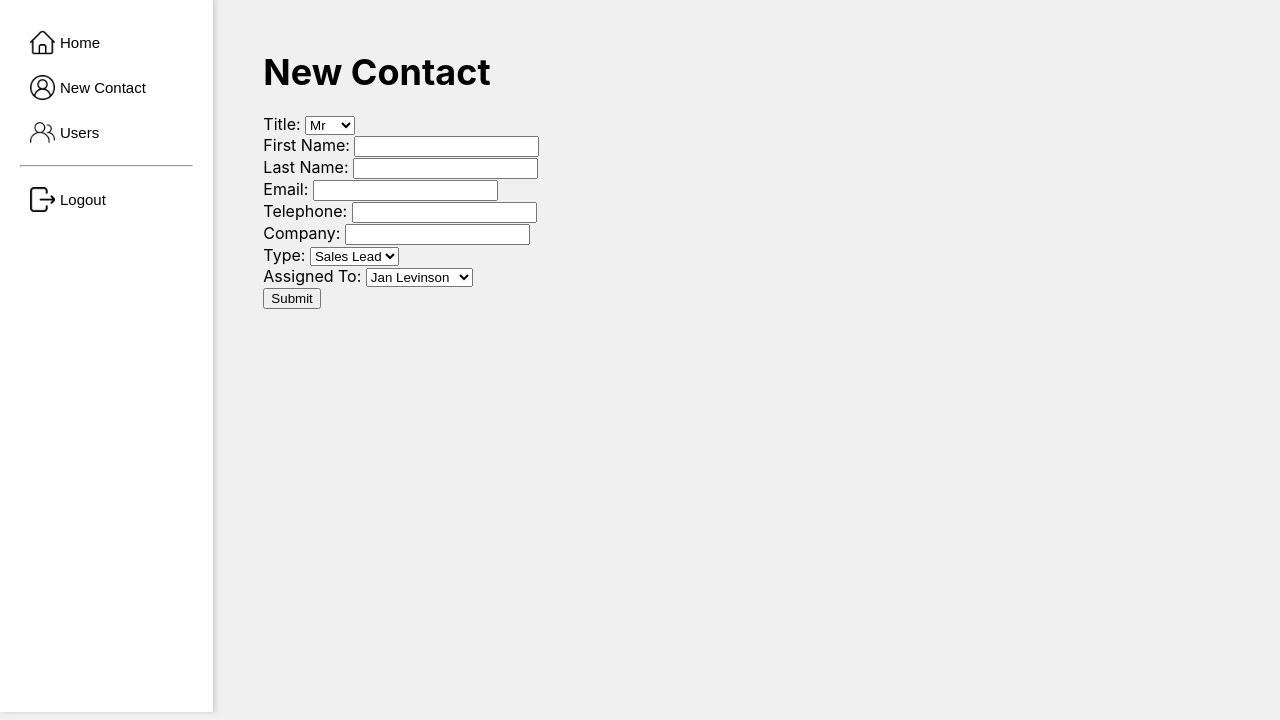
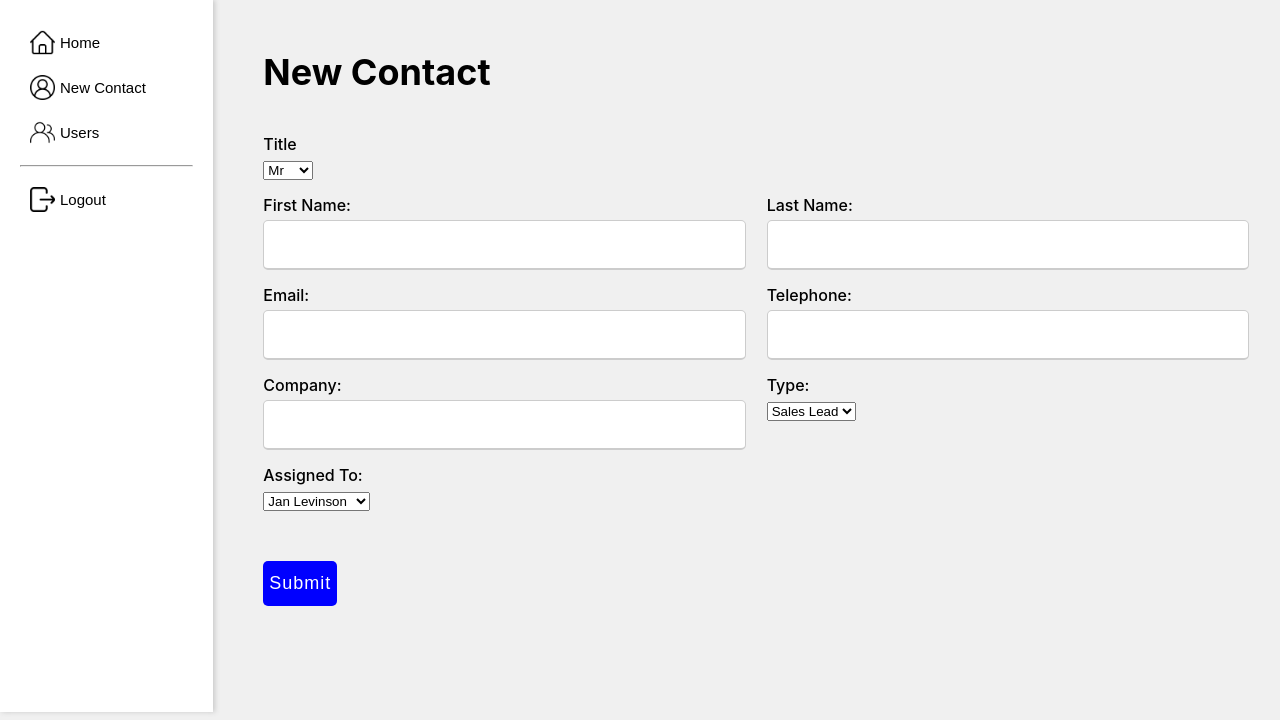
Before and after one commit to rBarnett3940/info2180-project2, a PHP site: page /create-contact.php in a window 1280 px wide. Shown: the part 80-800 px from the top of the page. Run offline with PHP 8.4, Linux system fonts and the light colour scheme; data comes from the database, SQL or seed files in the repository.

Commit message:
style added to form

```diff
--- /dev/null
+++ b/create-contact.css
@@ -0,0 +1,90 @@
+.content form .user-details{
+    display: flex;
+    flex-wrap: wrap;
+    justify-content: space-between;
+    margin: 20px 0 12px 0;
+}
+form .user-details .input-box{
+    margin-bottom: 15px;
+    width: calc(100% / 2 - 20px);
+}
+form .input-box span.details{
+    display: block;
+    font-weight: 500;
+    margin-bottom: 5px;
+}
+.user-details .input-box input{
+    height: 45px;
+    width: 100%;
+    outline: none;
+    font-size: 16px;
+    border-radius: 5px;
+    padding-left: 15px;
+    border: 1px solid #ccc;
+    border-bottom-width: 2px;
+
+}
+.user-details .input-box input:focus,
+.user-details .input-box input:valid{
+    border-color: #9b59b6;
+}
+
+form .category{
+    display: flex;
+    width: 80%;
+    margin: 14px 0 ;
+    justify-content: space-between;
+}
+form .category label{
+    display: flex;
+    align-items: center;
+    cursor: pointer;
+}
+form .category label .dot{
+    height: 18px;
+    width: 18px;
+    border-radius: 50%;
+    margin-right: 10px;
+    background: #d9d9d9;
+    border: 5px solid transparent;
+    transition: all 0.3s ease;
+}
+
+
+form .button{
+    height: 45px;
+    margin: 35px 0
+}
+form .button input{
+    height: 100%;
+    width: 100%;
+    border-radius: 5px;
+    border: none;
+    color: #fff;
+    font-size: 18px;
+    letter-spacing: 1px;
+    background: blue;
+}
+
+@media(max-width: 584px){
+    .container{
+        max-width: 100%;
+    }
+    form .user-details .input-box{
+        margin-bottom: 15px;
+        width: 100%;
+    }
+    form .category{
+        width: 100%;
+    }
+    .content form .user-details{
+        max-height: 300px;
+        overflow-y: scroll;
+    }
+
+}
+@media(max-width: 459px){
+    .container .content .category{
+        flex-direction: column;
+    }
+}
--- a/create-contact.php
+++ b/create-contact.php
@@ -1,3 +1,4 @@
+
 <?php
     session_start();
 ?>
@@ -9,6 +10,20 @@
         <meta http-equiv="X-UA-Compatible" content="ie=edge" />
         <title>New Contact</title>
         <link rel="stylesheet" href="styles.css?v=<?php echo time(); ?>" type="text/css" />
+        <link rel="stylesheet" href="create-contact.css?v=<?php echo time(); ?>" type="text/css" />
+        <style>
+            .form {
+                display: flex;
+                justify-content: space-between;
+            }
+
+
+            .column {
+                flex: 1;
+                margin-right: 20px; /* Adjust the margin as needed */
+            }
+        </style>
+
     </head>
     <body>
         <div class="container">
@@ -19,47 +34,62 @@
                     <h1>New Contact</h1>
                 </div>
                 <br>
+                <div class="content">
+                    <form id="contactForm" action="save-contact.php" method="post">
 
-                <div class="form">
-
-                    <form id="contactForm" action="save-contact.php" method="post">
-                        <label for="title">Title:</label>
+                        <div class="user-details">
+                            <div class="input-box">
+                                <span class="details"> Title </span>
+                                <!-- <label for="title">Title:</label> -->
                                 <select id="title" name="title">
                                     <option value="Mr">Mr</option>
                                     <option value="Mrs">Mrs</option>
                                     <option value="Miss">Miss</option>
                                 </select>
-                        <br>
+                            </div>
 
-                        <label for="firstName">First Name:</label>
+                            <div class="input-box">
+                                <span class="details"></span>
+                            </div>
+
+                            <div class="input-box">
+                                <span class="details"> First Name:</span>
                                 <input type="text" id="firstName" name="firstName" required>
-                        <br>
+                            </div>
 
-                        <label for="lastName">Last Name:</label>
+                            <div class="input-box">
+                                <span class="details">Last Name: </span>
                                 <input type="text" id="lastName" name="lastName" required>
-                        <br>
+                            </div>
 
-                        <label for="email">Email:</label>
+                            <div class="input-box">
+                                <span class="details">Email: </span>
                                 <input type="email" id="email" name="email" required>
-                        <br>
 
-                        <label for="telephone">Telephone:</label>
+                            </div>
+
+                            <div class="input-box">
+                                <span class="details">Telephone:</span>
                                 <input type="tel" id="telephone" name="telephone" required>
-                        <br>
 
-                        <label for="company">Company:</label>
+                            </div>
+
+                            <div class="input-box">
+                                <span class="details">Company:</span>
                                 <input type="text" id="company" name="company" required>
-                        <br>
 
-                        <label for="Type">Type:</label>
+                            </div>
+
+                            <div class="input-box">
+                                <span class="details">Type:</span>
                                 <select id="Type" name="Type" required>
                                     <option value="Sales Lead">Sales Lead</option>
                                     <option value="Support">Support</option>
+                                </select>
+                            </div>
 
-                        </select>
-                        <br>
-
-                        <label for="assignedTo">Assigned To:</label>
+                            <div class="input-box">
+                                <span class="details"> Assigned To: </span>
                                 <select id="assignedTo" name="assignedTo" required>
                                     <?php
                                     // Assuming you have a database connection established
@@ -77,13 +107,6 @@
 
                                     $result = $conn->query("SELECT id, firstname, lastname FROM users");
 
-                            // if ($result->num_rows > 0) {
-                            //     while ($row = $result->fetch_assoc()) {
-                            //         echo "<option value='" . $row['id'] . "'>" . $row['firstname'] . " " . $row['lastname'] . "</option>";
-                            //     }
-                            // }
-
-
                                     //sanitized using htmlspecialchars
                                     if ($result->num_rows > 0) {
                                         while ($row = $result->fetch_assoc()) {
@@ -95,17 +118,105 @@
                                         }
                                     }
 
+                                    $conn->close();
+                                    ?>
+                                </select>
+                            </div>
+
+                            <div class="input-box">
+                                <span class="details"></span>
+                            </div>
 
 
 
-                            $conn->close();
-                            ?>
-                        </select>
-                        <br>
+                            <div class="button">
+                                <input type="button" value="Submit" onclick="submitForm()">
+                            </div>
 
-                        <input type="button" value="Submit" onclick="submitForm()">
+
+
+                        </div>
                     </form>
                 </div>
+<!--                <div class="form">-->
+<!--                    <form id="contactForm" action="save-contact.php" method="post">-->
+<!--                        <div class="column">-->
+<!--                            <label for="title">Title:</label>-->
+<!--                            <select id="title" name="title">-->
+<!--                                <option value="Mr">Mr</option>-->
+<!--                                <option value="Mrs">Mrs</option>-->
+<!--                                <option value="Miss">Miss</option>-->
+<!--                            </select>-->
+<!--                            <br>-->
+<!---->
+<!--                            <label for="firstName">First Name:</label>-->
+<!--                            <input type="text" id="firstName" name="firstName" required>-->
+<!--                            <br>-->
+<!---->
+<!--                            <label for="lastName">Last Name:</label>-->
+<!--                            <input type="text" id="lastName" name="lastName" required>-->
+<!--                            <br>-->
+<!---->
+<!--                            <label for="email">Email:</label>-->
+<!--                            <input type="email" id="email" name="email" required>-->
+<!--                            <br>-->
+<!--                        </div>-->
+<!---->
+<!--                        <div class="column">-->
+<!--                            <label for="telephone">Telephone:</label>-->
+<!--                            <input type="tel" id="telephone" name="telephone" required>-->
+<!--                            <br>-->
+<!---->
+<!--                            <label for="company">Company:</label>-->
+<!--                            <input type="text" id="company" name="company" required>-->
+<!--                            <br>-->
+<!---->
+<!--                            <label for="Type">Type:</label>-->
+<!--                            <select id="Type" name="Type" required>-->
+<!--                                <option value="Sales Lead">Sales Lead</option>-->
+<!--                                <option value="Support">Support</option>-->
+<!--                            </select>-->
+<!--                            <br>-->
+<!---->
+<!--                            <label for="assignedTo">Assigned To:</label>-->
+<!--                            <select id="assignedTo" name="assignedTo" required>-->
+<!--                                --><?php
+//                                // Assuming you have a database connection established
+//
+//                                $host = 'localhost';
+//                                $username = 'root';
+//                                $password = '';
+//                                $database = 'dolphin_crm';
+//
+//                                $conn = new mysqli($host, $username, $password, $database);
+//
+//                                if ($conn->connect_error) {
+//                                    die("Connection failed: " . $conn->connect_error);
+//                                }
+//
+//                                $result = $conn->query("SELECT id, firstname, lastname FROM users");
+//
+//                                //sanitized using htmlspecialchars
+//                                if ($result->num_rows > 0) {
+//                                    while ($row = $result->fetch_assoc()) {
+//                                        $id = htmlspecialchars($row['id'], ENT_QUOTES);
+//                                        $firstname = htmlspecialchars($row['firstname'], ENT_QUOTES);
+//                                        $lastname = htmlspecialchars($row['lastname'], ENT_QUOTES);
+//
+//                                        echo "<option value='$id'>$firstname $lastname</option>";
+//                                    }
+//                                }
+//
+//                                $conn->close();
+//                                ?>
+<!--                            </select>-->
+<!--                            <br>-->
+<!---->
+<!--                            <input type="button" value="Submit" onclick="submitForm()">-->
+<!--                        </div>-->
+<!--                    </form>-->
+<!--                </div>-->
+
 
             </section>
             <?php include 'sidebar.php'; ?>
```
Lines whose indentation alone changed are shown as unchanged.
